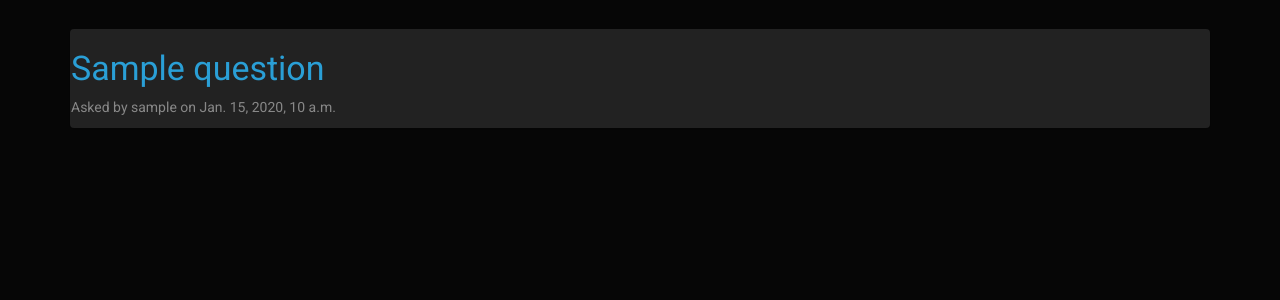
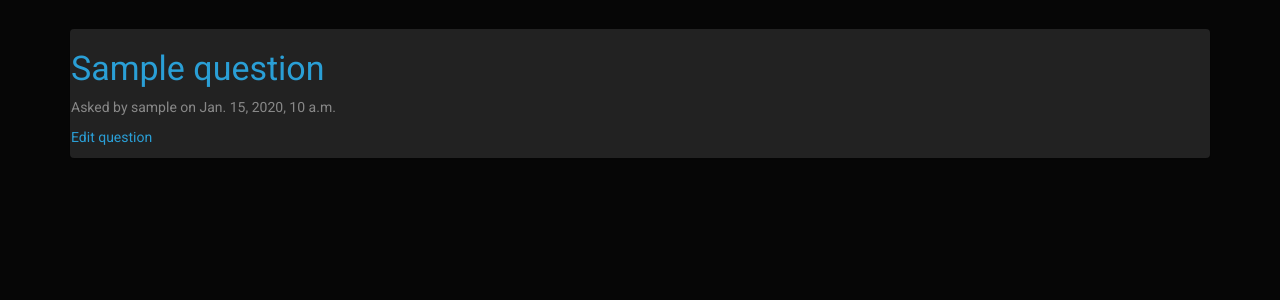
Before and after one commit to szdzialo/Final, a Django app: page /question/ in a window 1280 px wide. Shown: the part 51-351 px from the top of the page. Run offline with Django 3.2, Linux system fonts and the light colour scheme; a user stored in the database is signed in; tables that the repository leaves empty hold one stand-in row (values such as "Sample post"); some libraries are stand-ins or nearby versions.

Commit message:
Add question update view

```diff
--- a/core/urls.py
+++ b/core/urls.py
@@ -8,4 +8,5 @@ urlpatterns = patterns('',
                        url(r'^question/create/$', QuestionCreateView.as_view(), name='question_create'),
                        url(r'question/$', QuestionListView.as_view(), name='question_list'),
                        url(r'^question/(?P<pk>\d+)/$', QuestionDetailView.as_view(), name='question_detail'),
+                       url(r'^question/update/(?P<pk>\d+)/$', QuestionUpdateView.as_view(), name='question_update'),
                        )
--- a/core/views.py
+++ b/core/views.py
@@ -5,6 +5,7 @@ from django.core.urlresolvers import reverse_lazy
 from django.views.generic import ListView
 from .models import *
 from django.views.generic import DetailView
+from django.views.generic import UpdateView
 # Create your views here.
 class Home(TemplateView):
         template_name = "home.html"
@@ -26,3 +27,8 @@ class QuestionListView(ListView):
 class QuestionDetailView(DetailView):
         model = Question
         template_name = 'question/question_detail.html'
+
+class QuestionUpdateView(UpdateView):
+        model = Question
+        template_name = 'question/question_form.html'
+        fields = ['title', 'description']
--- a/templates/question/question_list.html
+++ b/templates/question/question_list.html
@@ -4,6 +4,9 @@
 <div class="panel">
         <h3><a href="{{ question.get_absolute_url }}">{{ question.title }}</a></h3>
         <p>Asked by {{ question.user.username }} on {{ question.created_at }}</p>
+        {% if question.user == user %}
+        <p><a href="{% url 'question_update' pk=question.id %}">Edit question</a></p>
+        {% endif %}
 </div>
 {% endfor %}
 {% endblock %}
```
